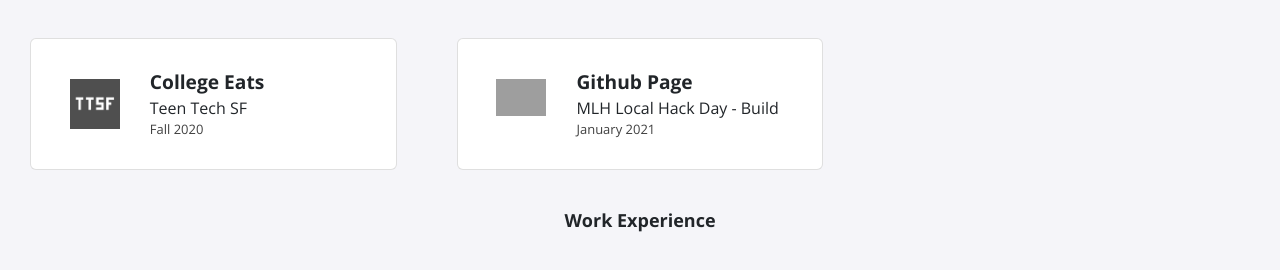
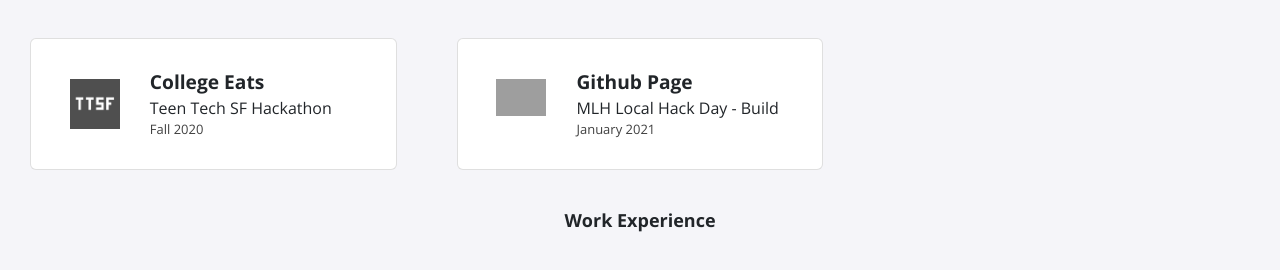
Before and after one commit to silverarrow975/silverarrow975.github.io, a Jekyll site: the page built from index.html, in a window 1280 px wide. Shown: the part 502-772 px from the top of the page. Built offline with Jekyll 4.4.1, drawn with Linux system fonts in a browser that asks for light colours; nearby versions of some CDN libraries; grey boxes are pictures that could not be loaded.

Commit message:
Update projects.yml

```diff
--- a/_data/projects.yml
+++ b/_data/projects.yml
@@ -1,5 +1,5 @@
 - title: College Eats
-  event: Teen Tech SF
+  event: Teen Tech SF Hackathon
   date: Fall 2020
   logo: TTSF.png
 
```
